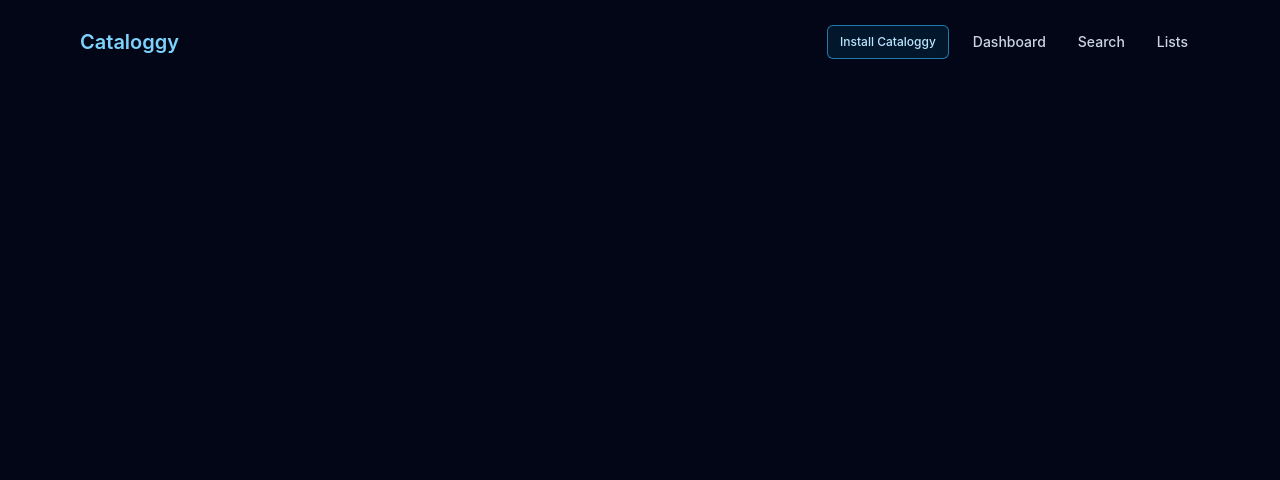
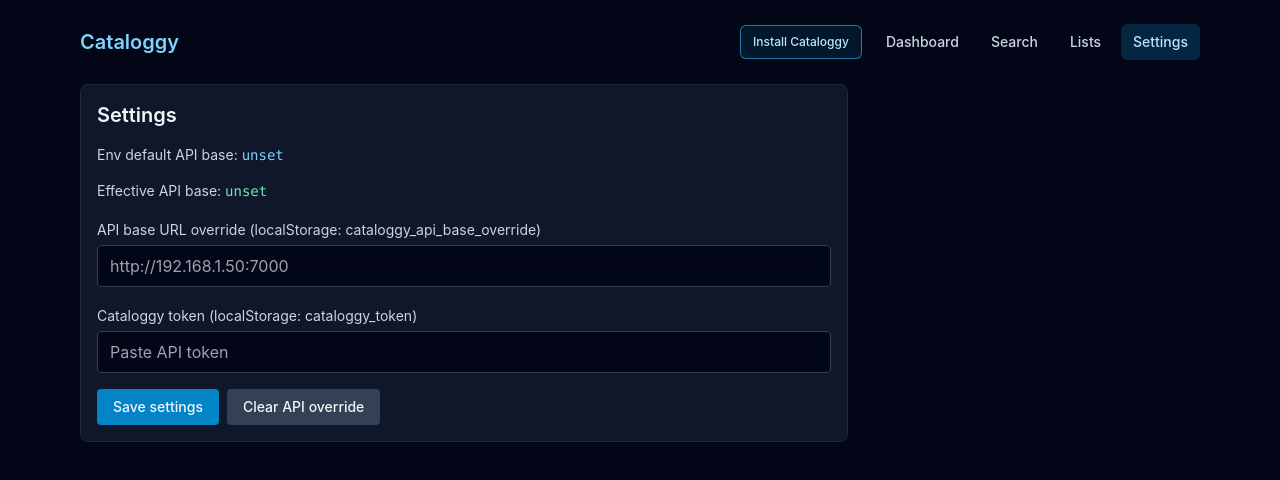
Before and after one commit to TheShield2594/fetch, a React (Vite) app in the folder web/apps/web/: page /settings in a window 1280 px wide. Shown: the top 480 px of the page. Built offline with nearby package versions, Linux system fonts and the light colour scheme; no server answers.

Commit message:
Add runtime-configurable API settings page

```diff
--- a/web/apps/web/src/App.tsx
+++ b/web/apps/web/src/App.tsx
@@ -3,6 +3,7 @@
 import { DashboardPage } from "./pages/DashboardPage";
 import { ListsPage } from "./pages/ListsPage";
 import { SearchPage } from "./pages/SearchPage";
+import { SettingsPage } from "./pages/SettingsPage";
 
 const navClass = ({ isActive }: { isActive: boolean }) =>
   `rounded-md px-3 py-2 text-sm font-medium ${isActive ? "bg-sky-500/20 text-sky-200" : "text-slate-300 hover:bg-slate-800"}`;
@@ -26,6 +27,9 @@
             <NavLink to="/lists" className={navClass}>
               Lists
             </NavLink>
+            <NavLink to="/settings" className={navClass}>
+              Settings
+            </NavLink>
           </nav>
         </div>
       </header>
@@ -35,6 +39,7 @@
           <Route path="/" element={<DashboardPage />} />
           <Route path="/search" element={<SearchPage />} />
           <Route path="/lists/*" element={<ListsPage />} />
+          <Route path="/settings" element={<SettingsPage />} />
         </Routes>
       </main>
     </div>
--- a/web/apps/web/src/api.ts
+++ b/web/apps/web/src/api.ts
@@ -1,5 +1,39 @@
-const API_BASE = import.meta.env.VITE_API_BASE ?? "http://localhost:7000";
+const API_BASE_DEFAULT = import.meta.env.VITE_API_BASE ?? "http://localhost:7000";
+const API_BASE_OVERRIDE_KEY = "cataloggy_api_base_override";
 const TOKEN_KEY = "cataloggy_token";
+
+export const runtimeConfig = {
+  apiBaseDefault: API_BASE_DEFAULT,
+  apiBaseOverrideKey: API_BASE_OVERRIDE_KEY,
+  tokenKey: TOKEN_KEY,
+  getApiBaseOverride() {
+    return window.localStorage.getItem(API_BASE_OVERRIDE_KEY)?.trim() ?? "";
+  },
+  setApiBaseOverride(value: string) {
+    const trimmed = value.trim();
+    if (!trimmed) {
+      window.localStorage.removeItem(API_BASE_OVERRIDE_KEY);
+      return;
+    }
+
+    window.localStorage.setItem(API_BASE_OVERRIDE_KEY, trimmed);
+  },
+  getApiBase() {
+    return runtimeConfig.getApiBaseOverride() || API_BASE_DEFAULT;
+  },
+  getToken() {
+    return window.localStorage.getItem(TOKEN_KEY) ?? "";
+  },
+  setToken(value: string) {
+    const trimmed = value.trim();
+    if (!trimmed) {
+      window.localStorage.removeItem(TOKEN_KEY);
+      return;
+    }
+
+    window.localStorage.setItem(TOKEN_KEY, trimmed);
+  }
+};
 
 export type MediaType = "movie" | "series";
 
@@ -35,7 +69,7 @@
 };
 
 const authHeaders = () => {
-  const token = window.localStorage.getItem(TOKEN_KEY) ?? "";
+  const token = runtimeConfig.getToken();
   return {
     Authorization: `Bearer ${token}`,
     "Content-Type": "application/json"
@@ -43,7 +77,7 @@
 };
 
 async function request<T>(path: string, init?: RequestInit): Promise<T> {
-  const response = await fetch(`${API_BASE}${path}`, {
+  const response = await fetch(`${runtimeConfig.getApiBase()}${path}`, {
     ...init,
     headers: {
       ...authHeaders(),
--- /dev/null
+++ b/web/apps/web/src/pages/SettingsPage.tsx
@@ -0,0 +1,66 @@
+import { FormEvent, useState } from "react";
+import { runtimeConfig } from "../api";
+
+export function SettingsPage() {
+  const [apiBaseOverride, setApiBaseOverride] = useState(runtimeConfig.getApiBaseOverride());
+  const [token, setToken] = useState(runtimeConfig.getToken());
+  const [message, setMessage] = useState<string | null>(null);
+
+  const saveSettings = (event: FormEvent<HTMLFormElement>) => {
+    event.preventDefault();
+    runtimeConfig.setApiBaseOverride(apiBaseOverride);
+    runtimeConfig.setToken(token);
+    setMessage("Settings saved.");
+  };
+
+  const clearOverride = () => {
+    setApiBaseOverride("");
+    runtimeConfig.setApiBaseOverride("");
+    setMessage("API base override cleared.");
+  };
+
+  return (
+    <div className="max-w-3xl space-y-4 rounded-lg border border-slate-800 bg-slate-900 p-4">
+      <h2 className="text-xl font-semibold">Settings</h2>
+      <p className="text-sm text-slate-300">
+        Env default API base: <span className="font-mono text-sky-300">{runtimeConfig.apiBaseDefault}</span>
+      </p>
+      <p className="text-sm text-slate-300">
+        Effective API base: <span className="font-mono text-emerald-300">{runtimeConfig.getApiBase()}</span>
+      </p>
+
+      <form onSubmit={saveSettings} className="space-y-4">
+        <label className="block space-y-1">
+          <span className="text-sm text-slate-300">API base URL override (localStorage: cataloggy_api_base_override)</span>
+          <input
+            value={apiBaseOverride}
+            onChange={(event) => setApiBaseOverride(event.target.value)}
+            placeholder="http://192.168.1.50:7000"
+            className="w-full rounded border border-slate-700 bg-slate-950 px-3 py-2"
+          />
+        </label>
+
+        <label className="block space-y-1">
+          <span className="text-sm text-slate-300">Cataloggy token (localStorage: cataloggy_token)</span>
+          <input
+            value={token}
+            onChange={(event) => setToken(event.target.value)}
+            placeholder="Paste API token"
+            className="w-full rounded border border-slate-700 bg-slate-950 px-3 py-2"
+          />
+        </label>
+
+        <div className="flex gap-2">
+          <button type="submit" className="rounded bg-sky-600 px-4 py-2 text-sm font-medium">
+            Save settings
+          </button>
+          <button type="button" onClick={clearOverride} className="rounded bg-slate-700 px-4 py-2 text-sm font-medium">
+            Clear API override
+          </button>
+        </div>
+      </form>
+
+      {message && <p className="text-sm text-emerald-300">{message}</p>}
+    </div>
+  );
+}
```
